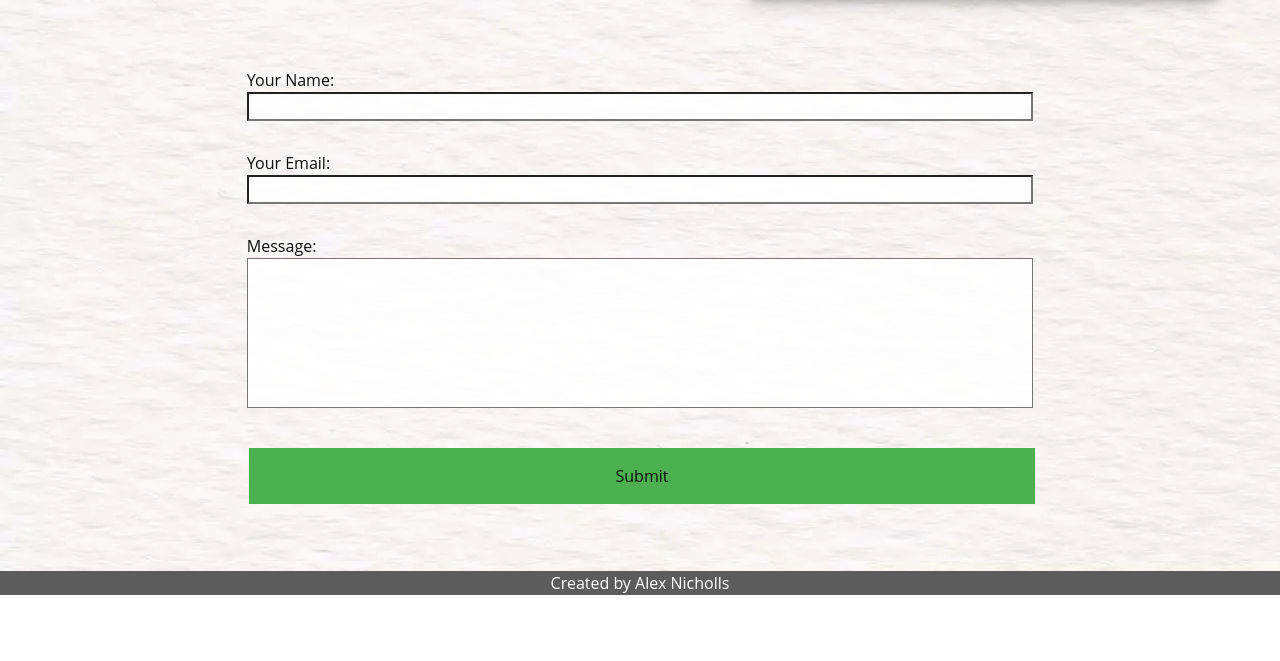
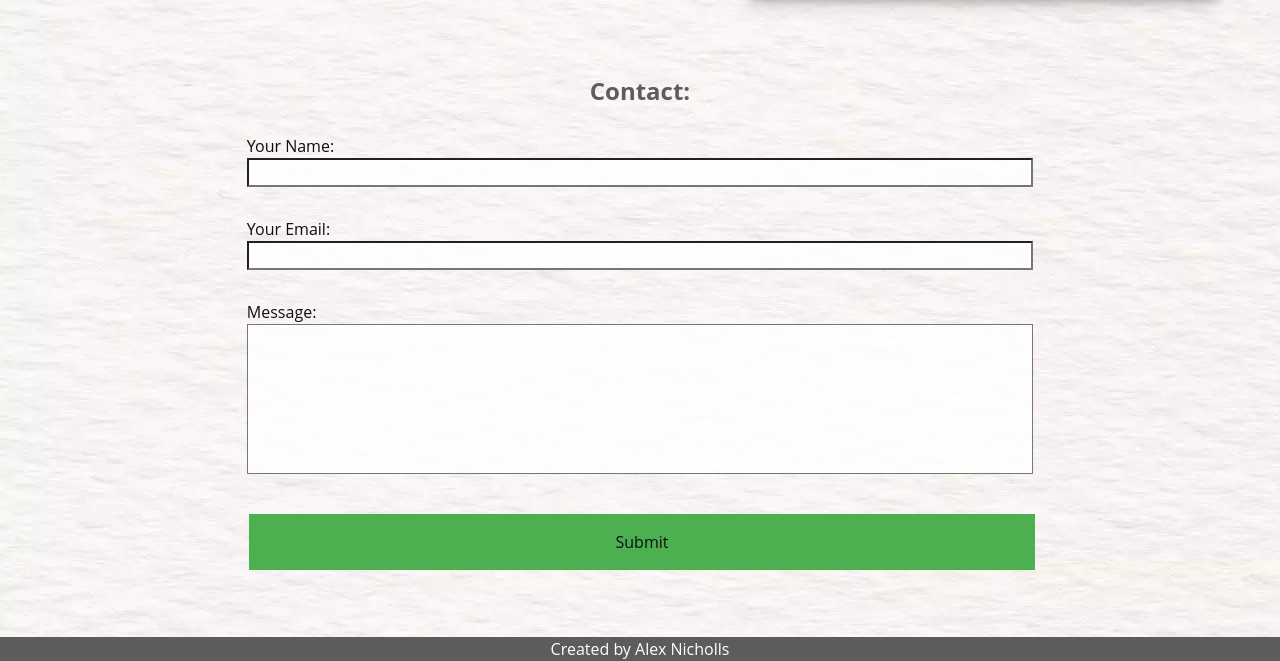
Before and after one commit to Awnicholls/abrutishcolony, a website built with webpack: page src/index.html in a window 1280 px wide. Shown: the part 1039-1700 px from the top of the page. Before the commit the page ends 1634 px from the top, so only its background shows below. Built offline with nearby package versions, Linux system fonts and the light colour scheme.

Commit message:
cleaned up form

```diff
--- a/src/contactSection.js
+++ b/src/contactSection.js
@@ -2,6 +2,11 @@ export default function createContactSection() {
   const contact = document.createElement('section');
   contact.setAttribute('id', 'contact');
 
+  const contactHeader = document.createElement('div');
+  contactHeader.classList.add('contact-header');
+
+  const contactTitle = document.createElement('h1');
+  contactTitle.textContent = 'Contact: ';
 
   const formContainer = document.createElement('form');
   formContainer.setAttribute('name', 'contact');
@@ -41,8 +46,9 @@ export default function createContactSection() {
   submitButton.setAttribute('type', 'submit');
   submitButton.textContent = 'Submit';
 
-
+  contact.appendChild(contactHeader)
   contact.appendChild(formContainer);
+  contactHeader.appendChild(contactTitle);
   formContainer.appendChild(formInput);
   formContainer.appendChild(pName);
   formContainer.appendChild(pEmail);
--- a/src/index.html
+++ b/src/index.html
@@ -3,8 +3,7 @@
   <head>
     <meta charset="utf-8">
     <meta content="ie=edge" http-equiv="x-ua-compatible">
-    <meta name=description content="Author: John Marshall,
-    Category: Books, Price: £12.99. This book covers the hitherto largely unknown story of the British presence in pre-Independence Senegal.">
+    <meta name=description content="A Brutish Colony by John Marshall. This book covers the hitherto largely unknown story of the British presence in pre-Independence Senegal.">
     <title><%= htmlWebpackPlugin.options.title %></title>
     <link rel="apple-touch-icon" sizes="180x180" href="./src/apple-touch-icon.png" >
     <meta content="width=device-width, initial-scale=1" name="viewport">
--- a/src/style.css
+++ b/src/style.css
@@ -17,12 +17,13 @@
   --color-purple-medium: rgba(167, 115, 128, 255);
   --color-blue-light: #70dbff;
   --color-red: rgb(255, 0, 0);
-  --color-green:#4CAF50;
+  --color-green: #4caf50;
   --color-green-dark: #45a049;
 
   --shadow-small: 0 1px 3px 0 rgba(0, 0, 0, 0.1),
     0 1px 2px 0 rgba(0, 0, 0, 0.06);
-    --shadow-medium: 0 4px 8px 0 rgba(0, 0, 0, 0.2), 0 6px 20px 0 rgba(0, 0, 0, 0.19);
+  --shadow-medium: 0 4px 8px 0 rgba(0, 0, 0, 0.2),
+    0 6px 20px 0 rgba(0, 0, 0, 0.19);
 }
 
 html {
@@ -120,7 +121,7 @@ header .navbar {
 }
 
 header.scrolled {
-  background: var(--color-faded-white);;
+  background: var(--color-faded-white);
 }
 
 header .menu {
@@ -136,7 +137,7 @@ header .menu-item {
   border-bottom: 3px solid transparent;
   transition: all 0.35s ease-in-out;
 }
-header  .menu-item:hover:not(:last-child){
+header .menu-item:hover:not(:last-child) {
   border-bottom: 3px solid var(--color-purple-dark);
   outline: none;
 }
@@ -159,12 +160,12 @@ header .buy {
   transition-duration: 0.4s;
   padding: 10px 15px;
   border: 1px solid var(--color-white);
-  color:var(--color-purple-darkest);
+  color: var(--color-purple-darkest);
 }
 
 header .buy:hover {
-  background-color: var(--color-red);;
-  color: var(--color-white);;
+  background-color: var(--color-red);
+  color: var(--color-white);
 }
 
 header .icon-container {
@@ -194,8 +195,6 @@ main section {
   padding-top: 105px;
 }
 
-
-
 /** HOME **/
 
 main section#home .cover-container {
@@ -203,8 +202,7 @@ main section#home .cover-container {
   height: 485px;
   width: 324.95px;
   justify-content: center;
-  box-shadow:     var(--shadow-medium);
-
+  box-shadow: var(--shadow-medium);
 }
 
 main section#home .book-cover {
@@ -245,11 +243,12 @@ flex-direction: column;
   justify-content: center;
 }
 
-main section#author h1{
+main section#author h1 {
   margin-bottom: 10px;
   font-weight: 700;
 
-  color: var(--color-grey-light);}
+  color: var(--color-grey-light);
+}
 
 main section#author p {
   line-height: 1.6em;
@@ -270,7 +269,6 @@ main section#author .author-container {
   height: 310px;
   justify-content: center;
   box-shadow: var(--shadow-medium);
-
 }
 
 main section#author .twitter-container {
@@ -281,31 +279,42 @@ main section#author .twitter-container {
 /** contact **/
 
 main section#contact {
-  padding-top: 90px;
-  margin-top: -50px;
+  padding-top: 100px;
+  margin-top: -40px;
+  display: flex;
+  flex-direction: column;
 }
 
- main section#contact form{
+main section#contact .contact-header {
+  align-self: center;
+}
+
+main section#contact h1 {
+  margin-bottom: 10px;
+  font-weight: 700;
+
+  color: var(--color-grey-light);
+}
+
+main section#contact form {
   width: 100%;
   display: flex;
   flex-direction: column;
   align-items: center;
   justify-content: center;
-
 }
 
-main section#contact  input:focus {
+main section#contact input:focus {
   border: 3px solid var(--color-grey-light);
 }
-main section#contact p{
+main section#contact p {
   width: 70%;
   padding: 10px;
   margin: 5px 0;
   display: inline-block;
-
   box-sizing: border-box;
 }
-  main section#contact input{
+main section#contact input {
   width: 100%;
   background-color: var(--color-faded-white);
   padding: 5px;
@@ -316,7 +325,7 @@ main section#contact textarea {
   padding: 12px 20px;
   box-sizing: border-box;
 
-  background-color:  var(--color-faded-white);
+  background-color: var(--color-faded-white);
   resize: none;
 }
 main section#contact button {
@@ -334,9 +343,7 @@ main section#contact button:hover {
   background-color: var(--color-green-dark);
 }
 
-
 /** footer **/
-
 
 footer {
   position: relative;
@@ -344,7 +351,8 @@ footer {
   bottom: 0;
   width: 100%;
   background: var(--color-grey-light);
-text-align: center;}
+  text-align: center;
+}
 
 footer a {
   color: var(--color-white);
@@ -411,7 +419,7 @@ footer a {
   main section#home .book-cover {
     width: 100%;
   }
-main section#author{
+  main section#author {
     margin-top: -100px;
   }
   main section#author .author-summary {
```
Also changed, not shown: src/twitter.html (deleted, +0 -1 lines), dist/app.css, dist/index.html. Lines whose indentation alone changed are shown as unchanged.
